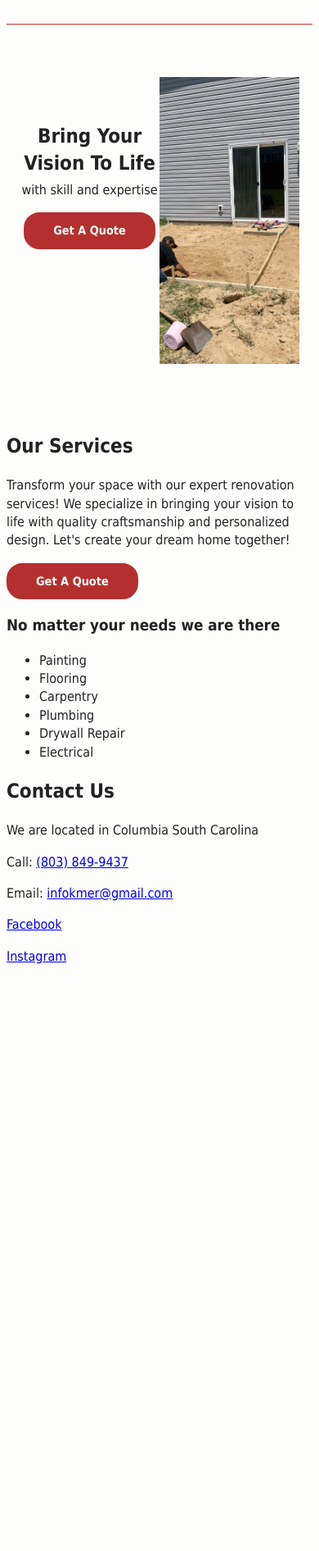
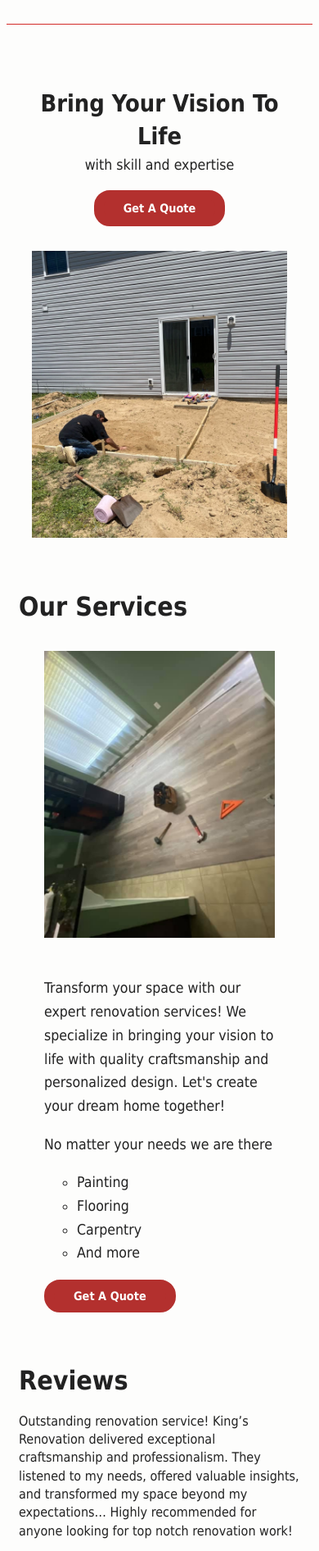
Before and after one commit to LunarShadow/kings_renovation, a website: page index.html in a window 390 px wide. Shown: the part 88-1980 px from the top of the page at 82% size. Before the commit the page ends 1282 px from the top, so only its background shows below. Drawn offline with Linux system fonts and the light colour scheme.

Commit message:
responsiveness attempt 2, added reviews section

```diff
--- a/css/home.css
+++ b/css/home.css
@@ -2,7 +2,6 @@
   display: flex;
   flex-wrap: wrap;
 }
-
 nav.flex-container {
   min-height: 100px;
   max-height: 200px;
@@ -14,55 +13,83 @@ nav.flex-container {
   width: 100%;
 }
 .logo-text {
-  font-size: 2em;
   display: inline-block;
   font-weight: bold;
   color: #b3302e;
+  font-size: 2em;
 }
-
 .hero-container {
-  padding: 4rem 1rem;
+  padding: 2rem 1rem;
   height: max-content;
-  justify-content: space-evenly;
 }
 .hero-container div {
   flex: 1;
   -webkit-flex: 1;
   -ms-flex: 1;
 }
-.hero-image-container{
-  width: 50%
-}
-.hero-images {
+.hero-images, .service-image {
   display: inline-block;
   object-fit: cover;
   width: 100%;
 }
 .hero-text {
   text-align: center;
-  margin: 2rem auto;
+  font-size: 1.1rem;
+  display: block;
+  height: max-content;
 }
-
 .headline {
-  font-size: 1.5rem;
   font-weight: bold;
   text-transform: capitalize;
   margin-bottom: -0.5em;
+  font-size: 1.8rem;
 }
-
-.sub-headline {
-  font-size: 1em;
-}
-
 .cta-button {
   display: inline-block;
   background-color: #b3302e;
-  color: #fdfdfc;
-  font-size: .9rem;
+  color: #fdfdfc !important;
   font-weight: bold;
   text-transform: capitalize;
   border: .8rem solid #b3302e;
   border-radius: 1.2rem;
   padding: 0rem 1.5rem;
   text-decoration: none;
+  font-size: .9rem;
 }
+.heading{
+  font-size: 2rem;
+  font-weight: bold;
+  margin: 0rem;
+}
+
+.service-text {
+  padding: 1rem;
+  line-height:1.8rem;
+  font-size: 1.1rem;
+}
+#services ul {
+  list-style-type: circle;
+}
+
+#services .cta-button {
+  line-height: initial;
+}
+@media only screen and (min-width: 600px) {
+  /* For tablets: */
+  .hero-text {
+    padding: 5rem 0rem;
+  }
+}
+
+@media only screen and (min-width: 768px) {
+  /* For desktop: */
+  .hero-text {
+    align-self: center;
+  }
+  .sub-headline {
+    font-size: 1em;
+  }
+  .headline {
+    font-size: 1.5rem;
+  }
+}
--- a/css/main.css
+++ b/css/main.css
@@ -62,15 +62,13 @@ textarea {
   resize: vertical;
 }
 
-/* ==========================================================================
-   Author's custom styles
-   ========================================================================== */
-
-
-
-/* ==========================================================================
-   Helper classes
-   ========================================================================== */
+a:any-link,
+a:-webkit-any-link,
+a:any-link:visited,
+a:-webkit-any-link:visited {
+  text-decoration: none;
+  color: #222222;
+}
 
 /*
  * Hide visually and from screen readers
@@ -146,23 +144,6 @@ textarea {
 }
 
 /* ==========================================================================
-   EXAMPLE Media Queries for Responsive Design.
-   These examples override the primary ('mobile first') styles.
-   Modify as content requires.
-   ========================================================================== */
-
-@media only screen and (min-width: 35em) {
-  /* Style adjustments for viewports that meet the condition */
-}
-
-@media print,
-  (-webkit-min-device-pixel-ratio: 1.25),
-  (min-resolution: 1.25dppx),
-  (min-resolution: 120dpi) {
-  /* Style adjustments for high resolution devices */
-}
-
-/* ==========================================================================
    Print styles.
    Inlined to avoid the additional HTTP request:
    https://www.phpied.com/delay-loading-your-print-css/
@@ -180,7 +161,8 @@ textarea {
   }
 
   a,
-  a:visited {
+  a:visited
+  {
     text-decoration: none;
   }
 
--- a/index.html
+++ b/index.html
@@ -37,39 +37,60 @@
   </nav>
 
   <!-- Intro -->
-  <div>
-    <div id="hero" class="hero-container flex-container">
-      <div class="hero-text">
+  <div class="flex-container">
+    <section id="hero" class="hero-container col-12 col-s-12">
+      <div class="hero-text col-6 col-s-12">
         <p class="headline">Bring your vision to life</p>
         <p class="sub-headline">with skill and expertise</p>
         <a class="cta-button" href="#contact">Get a Quote</a>
       </div>
-      <div class="hero-image-container">
+      <div class="col-6 col-s-12">
         <div>
           <img class="hero-images" src="./img/install_patio.jpg" width="500" height="350"/>
-  <!--        <img class="hero-images" src="./img/floor_install.jpg" width="500" height="350"/>-->
-  <!--        <img class="hero-images" src="./img/fence.jpg" width="500" height="350"/>-->
+<!--          <img class="hero-images" src="./img/fence.jpg" width="500" height="350"/>-->
         </div>
       </div>
+    </section>
+    <!-- About us -->
+    <section id="services" class="col-12 col-s-12">
+      <p class="heading"> Our Services</p>
+      <div class="flex-container service-text">
+        <div class="col-6">
+          <img class="service-image" src="./img/floor_install.jpg" width="500" height="350"/>
         </div>
-    <!-- About us -->
-    <section id="services">
-      <h2> Our Services</h2>
+        <div class="col-6">
           <p>Transform your space with our expert renovation services! We specialize in bringing your vision to life with quality craftsmanship and personalized design. Let's create your dream home together!</p>
-      <a class="cta-button" href="#contact">Get a Quote</a>
-      <h3>No matter your needs we are there</h3>
+          <p>No matter your needs we are there</p>
           <ul>
             <li>Painting</li>
             <li>Flooring</li>
             <li>Carpentry</li>
-        <li>Plumbing</li>
-        <li>Drywall Repair</li>
-        <li>Electrical</li>
+            <li>And more</li>
           </ul>
+          <a class="cta-button" href="#contact">Get a Quote</a>
+        </div>
+      </div>
+
+    </section>
+    <!-- Reviews -->
+    <section id="reviews" class="col-12 col-s-12">
+      <p class="heading"><a href="https://g.co/kgs/pHXT6q7">Reviews</a></p>
+      <div>
+        <p class="review-text">
+          Outstanding renovation service! King’s Renovation delivered exceptional craftsmanship and professionalism. They listened to my needs, offered valuable insights, and transformed my space beyond my expectations… Highly recommended for anyone looking for top notch renovation work!
+        </p>
+        <p class="review-name">Floma Jullimelissa  </p>
+      </div>
+      <div>
+        <p class="review-text">
+          Reached out to him the other day and got it done the next. Will be reaching out to him again in the future! Highly recommended.
+        </p>
+        <p class="review-name">John Amores</p>
+      </div>
     </section>
     <!-- Contact -->
-    <section id="contact">
-      <h2> Contact Us</h2>
+    <section id="contact" class="col-12 col-s-12">
+      <p class="heading"> Contact Us</p>
       <p>We are located in Columbia South Carolina</p>
       <p>Call: <a href="tel:8038499437">(803) 849-9437</a></p>
       <p>Email: <a href="mailto:infokmer@gmail.com">infokmer@gmail.com</a></p>
```
Lines whose indentation alone changed are shown as unchanged.
